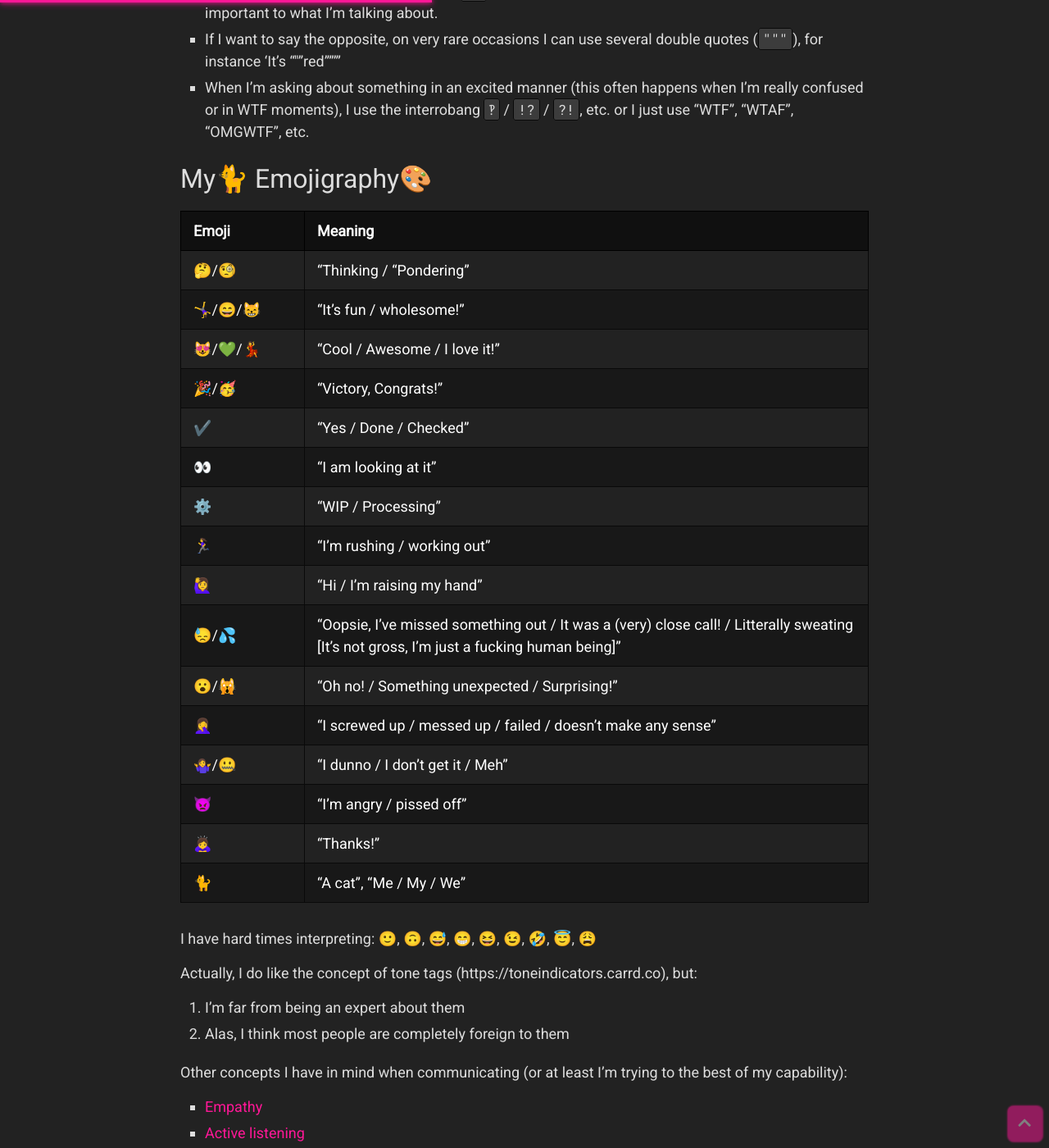
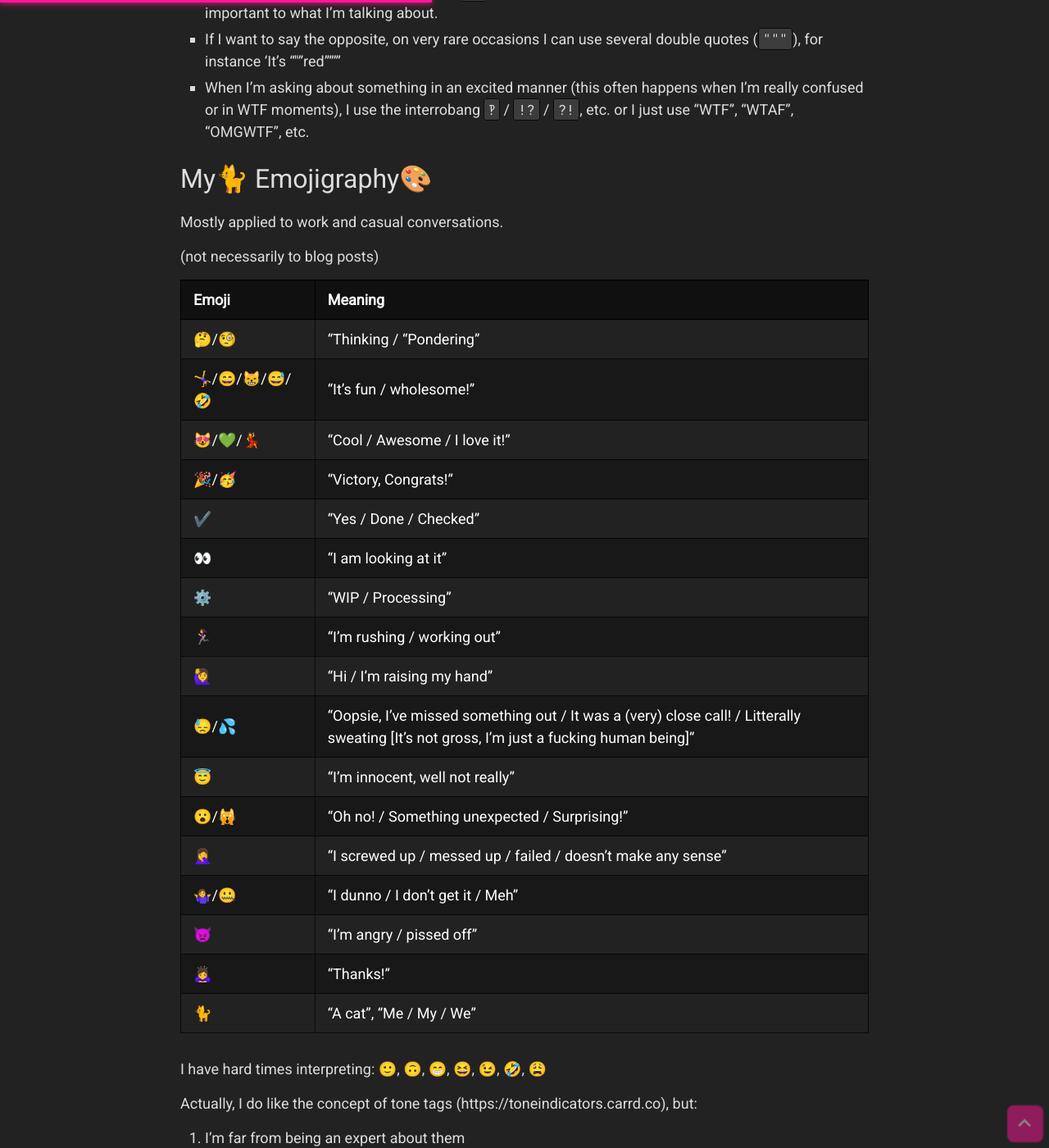
Before and after one commit to mary-perret-1986/kerry-perret.github.io, a Jekyll site: the page built from _posts/2021-08-11-my-communication-style-and-emojigraphy.md, in a window 1280 px wide and 1400 px high, scrolled down 1396 px. Shown: the whole window at 82% size. Built offline with Jekyll 4.4.1, drawn with Linux system fonts in a browser that asks for light colours; nearby versions of some CDN libraries; comment, search, counter and statistics services are not loaded.

Commit message:
My Communication Style and Emojigraphy

```diff
--- a/_posts/2021-08-11-my-communication-style-and-emojigraphy.md
+++ b/_posts/2021-08-11-my-communication-style-and-emojigraphy.md
@@ -37,10 +37,14 @@ I'm someone who is usually seen as blunt (tho, like I mentionned above, some peo
 
 # My🐈 Emojigraphy🎨
 
+Mostly applied to work and casual conversations.
+
+(not necessarily to blog posts)
+
   Emoji    | Meaning
 ---------- | -------
  🤔/🧐    | "Thinking / "Pondering"
- 🤸‍♀️/😄/😸 | "It's fun / wholesome!"
+ 🤸‍♀️/😄/😸/😅/🤣 | "It's fun / wholesome!"
  😻/💚/💃 | "Cool / Awesome / I love it!"
  🎉/🥳     | "Victory, Congrats!"
  ✔️        | "Yes / Done / Checked"
@@ -49,6 +53,7 @@ I'm someone who is usually seen as blunt (tho, like I mentionned above, some peo
  🏃‍♀️        | "I'm rushing / working out"
  🙋‍♀️        | "Hi / I'm raising my hand"
  😓/💦     | "Oopsie, I've missed something out / It was a (very) close call! / Litterally sweating [It's not gross, I'm just a fucking human being]"
+ 😇         | "I'm innocent, well not really"
  😮/🙀     | "Oh no! / Something unexpected / Surprising!"
  🤦‍♀️        | "I screwed up / messed up / failed / doesn't make any sense"
  🤷‍♀️/🤐     | "I dunno / I don't get it / Meh"
@@ -56,7 +61,7 @@ I'm someone who is usually seen as blunt (tho, like I mentionned above, some peo
  🙇‍♀️        | "Thanks!"
  🐈        | "A cat", "Me / My / We"
 
-I have hard times interpreting: 🙂, 🙃, 😅, 😁, 😆, 😉, 🤣, 😇, 😩
+I have hard times interpreting: 🙂, 🙃, 😁, 😆, 😉, 🤣, 😩
 
 Actually, I do like the concept of tone tags (https://toneindicators.carrd.co), but:
 1. I'm far from being an expert about them
```
